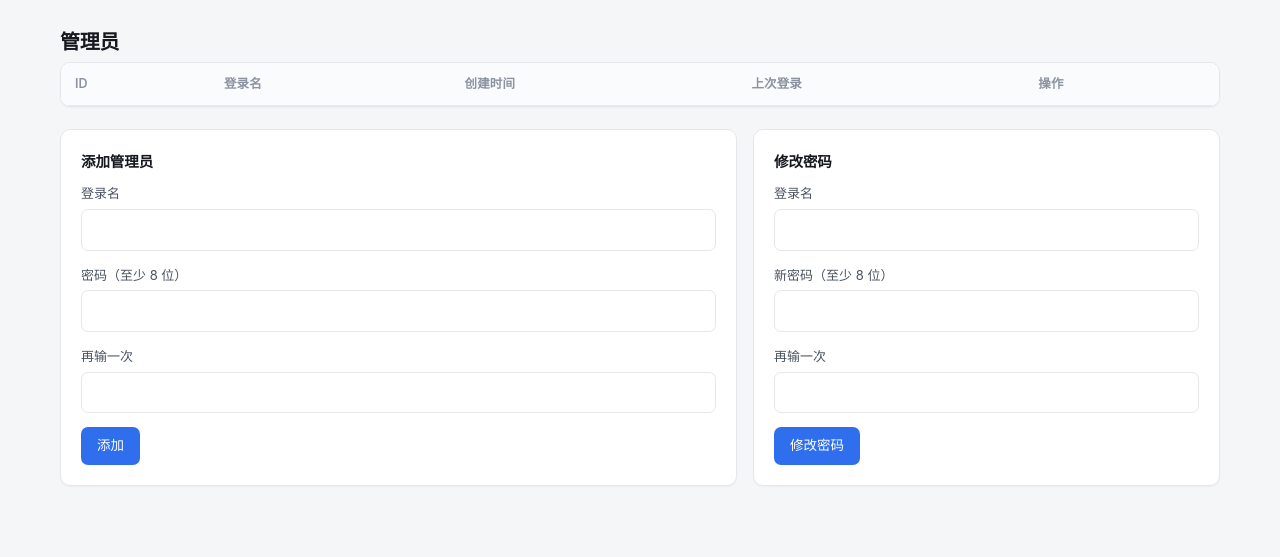
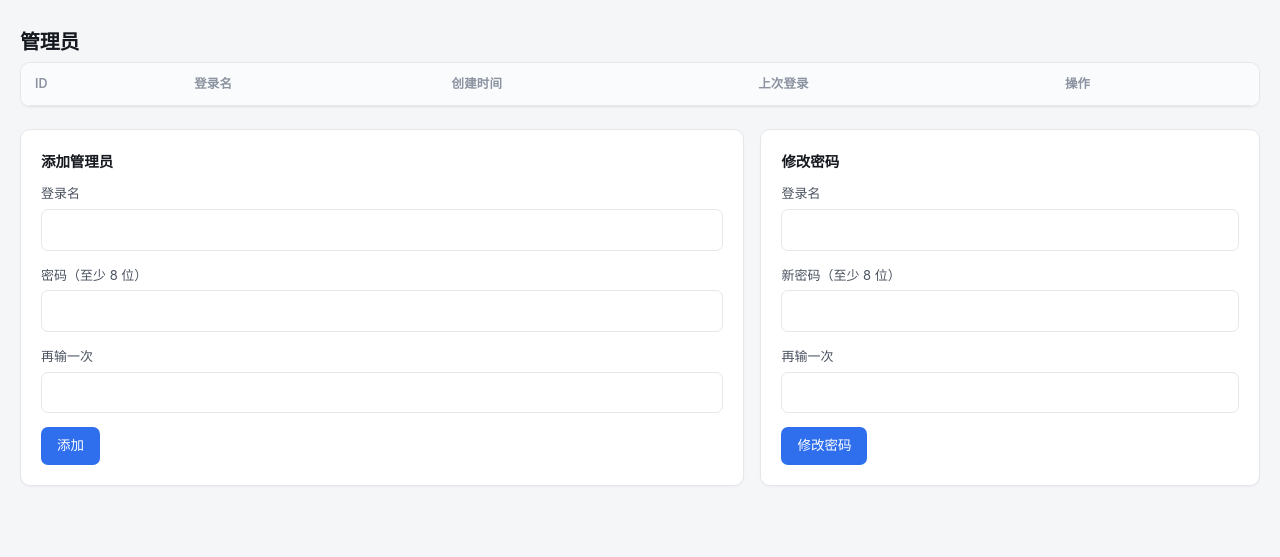
Before and after one commit to Arduey/quickeroauth, a Python web app: template app/templates/admin/admins.html in a window 1280 px wide. Shown: the top 557 px of the page. Run offline with Jinja, Linux system fonts and the light colour scheme; the template is opened without the code that fills it, so the values that code supplies are empty.

Commit message:
内容区改为满宽
去掉 .wrap 的最大宽度限制，表格在宽屏上不再被挤在中间。

```diff
--- a/app/templates/admin/base.html
+++ b/app/templates/admin/base.html
@@ -93,7 +93,7 @@
 
   /* ---------------------------------------------------------------- 布局 */
 
-  .wrap { max-width: 1200px; margin: 0 auto; padding: 26px 20px 72px; }
+  .wrap { padding: 26px 20px 72px; }
 
   h1 { font-size: 20px; font-weight: 650; letter-spacing: -.015em; margin: 0 0 4px; }
   h2 { font-size: 14.5px; font-weight: 650; letter-spacing: -.005em; margin: 26px 0 10px; }
```
